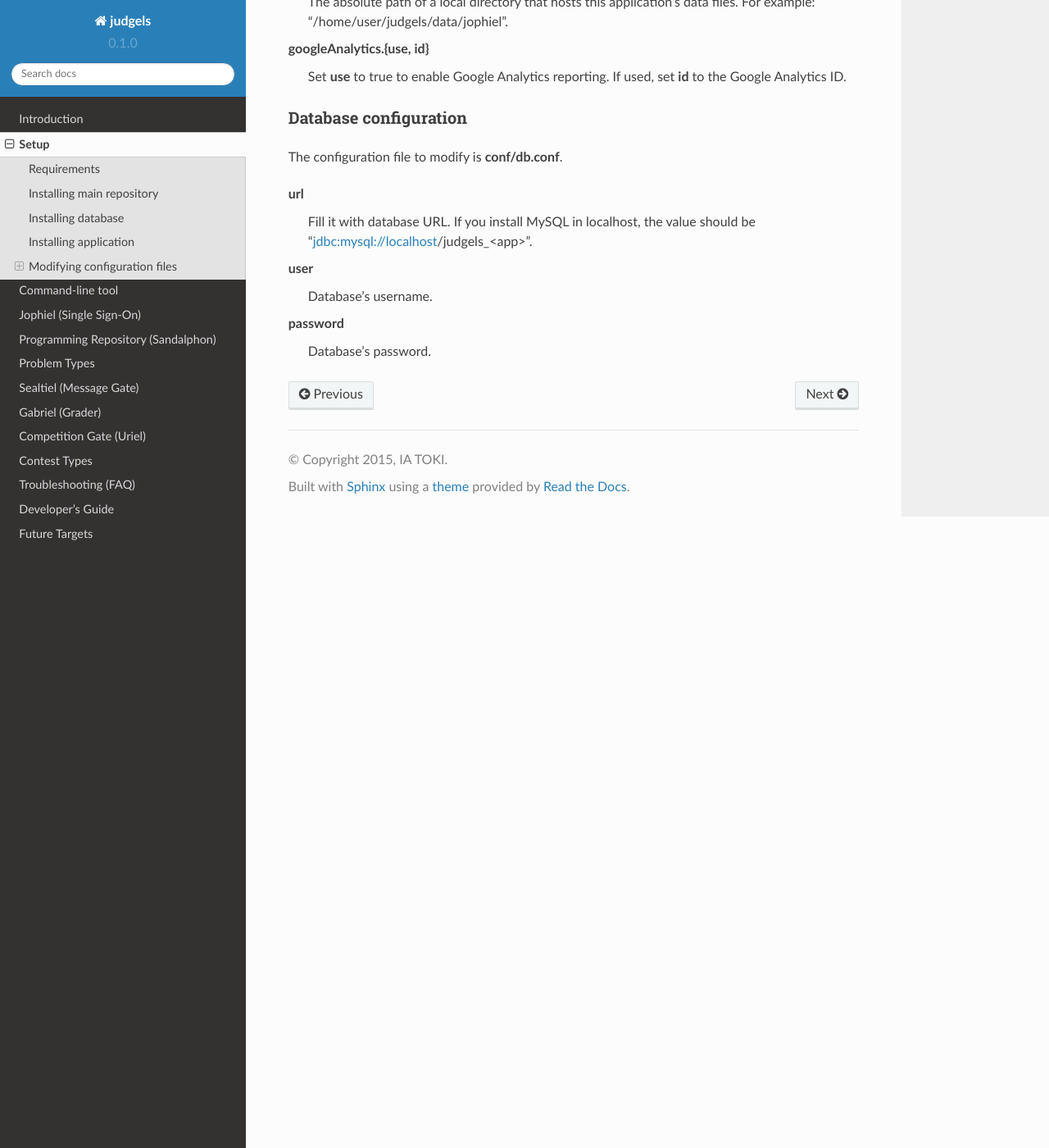
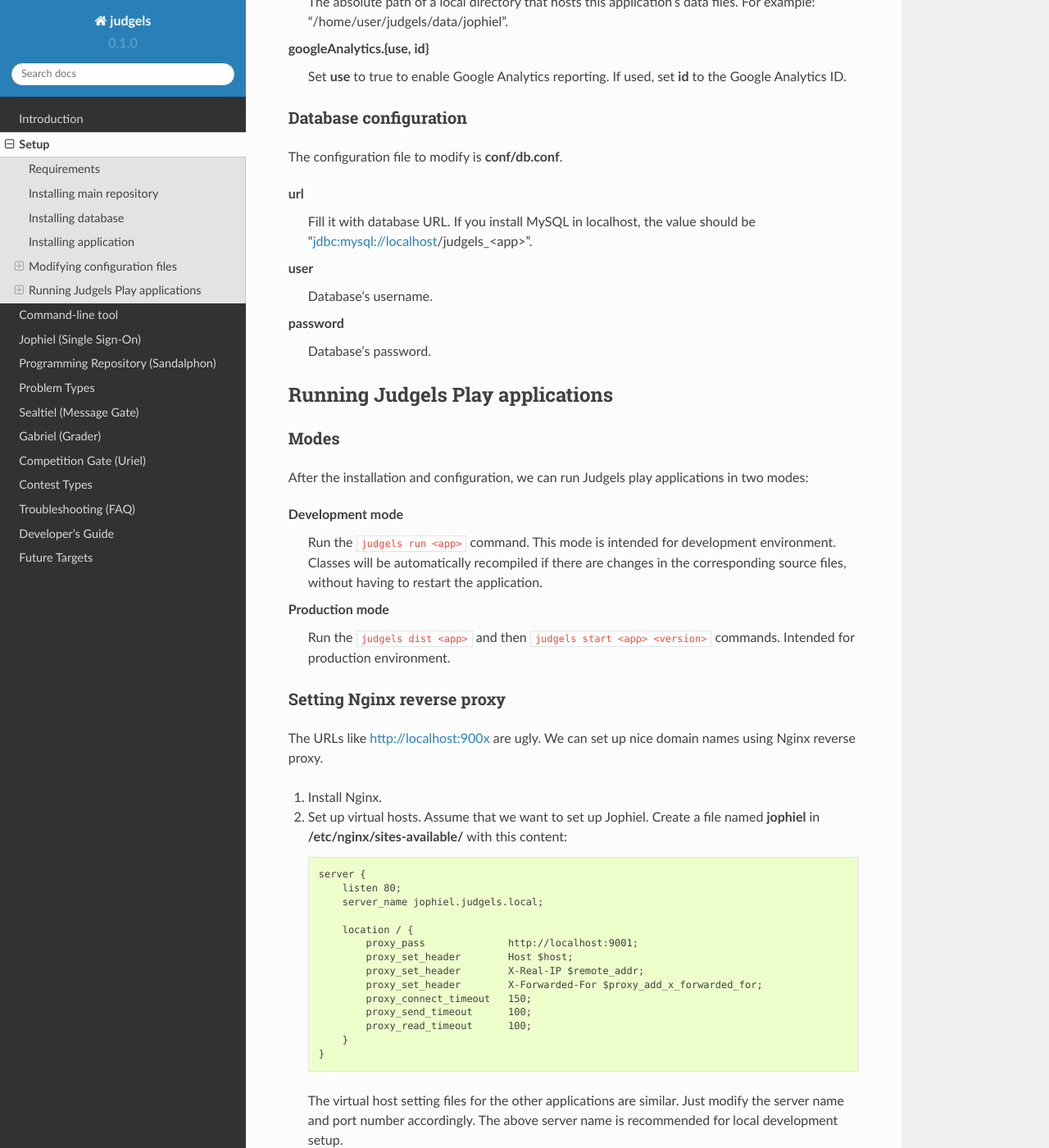
Before and after one commit to judgels/judgels, a Sphinx documentation site: the page built from docs/setup.rst, in a window 1280 px wide and 1400 px high, scrolled down 2695 px. Shown: the whole window at 82% size. Built offline with Sphinx 7.4.7 and the Read the Docs theme 2.0.0, drawn with Linux system fonts in a browser that asks for light colours; formulas are drawn with MathJax 3; some of the changed text lies outside the part shown.

Commit message:
Write run modes and reverse proxy setup

```diff
--- a/docs/setup.rst
+++ b/docs/setup.rst
@@ -115,3 +115,60 @@
 
 password
     Database's password.
+
+.. _play_run:
+
+Running Judgels Play applications
+---------------------------------
+
+Modes
+*****
+
+After the installation and configuration, we can run Judgels play applications in two modes:
+
+Development mode
+    Run the :code:`judgels run <app>` command. This mode is intended for development environment. Classes will be automatically recompiled if there are changes in the corresponding source files, without having to restart the application.
+
+Production mode
+    Run the :code:`judgels dist <app>` and then :code:`judgels start <app> <version>` commands. Intended for production environment.
+
+Setting Nginx reverse proxy
+***************************
+
+The URLs like http://localhost:900x are ugly. We can set up nice domain names using Nginx reverse proxy.
+
+#. Install Nginx.
+#. Set up virtual hosts. Assume that we want to set up Jophiel. Create a file named **jophiel** in **/etc/nginx/sites-available/** with this content: ::
+
+       server {
+           listen 80;
+           server_name jophiel.judgels.local;
+
+           location / {
+               proxy_pass              http://localhost:9001;
+               proxy_set_header        Host $host;
+               proxy_set_header        X-Real-IP $remote_addr;
+               proxy_set_header        X-Forwarded-For $proxy_add_x_forwarded_for;
+               proxy_connect_timeout   150;
+               proxy_send_timeout      100;
+               proxy_read_timeout      100;
+           }
+       }
+
+   The virtual host setting files for the other applications are similar. Just modify the server name and port number accordingly. The above server name is recommended for local development setup.
+
+#. Enable the virtual host.
+
+   .. sourcecode:: bash
+
+       cd /etc/nginx/sites-enabled
+       sudo ln -s ../sites-available/jophiel .
+
+#. Reload Nginx.
+#. Make the server name point to the server IP address. For local development setup, this can be done by adding this line to **/etc/hosts**: ::
+
+       127.0.0.1    jophiel.judgels.local
+
+   For production setup, add the subdomain on your domain management web interface.
+
+#. That's it. The Judgels application can be opened on your browser using the new server name (in this case, http://jophiel.judgels.local).
```
Also changed, not shown: docs/jophiel_setup.rst (+1 -7 lines), docs/sealtiel_setup.rst (+1 -7 lines).
